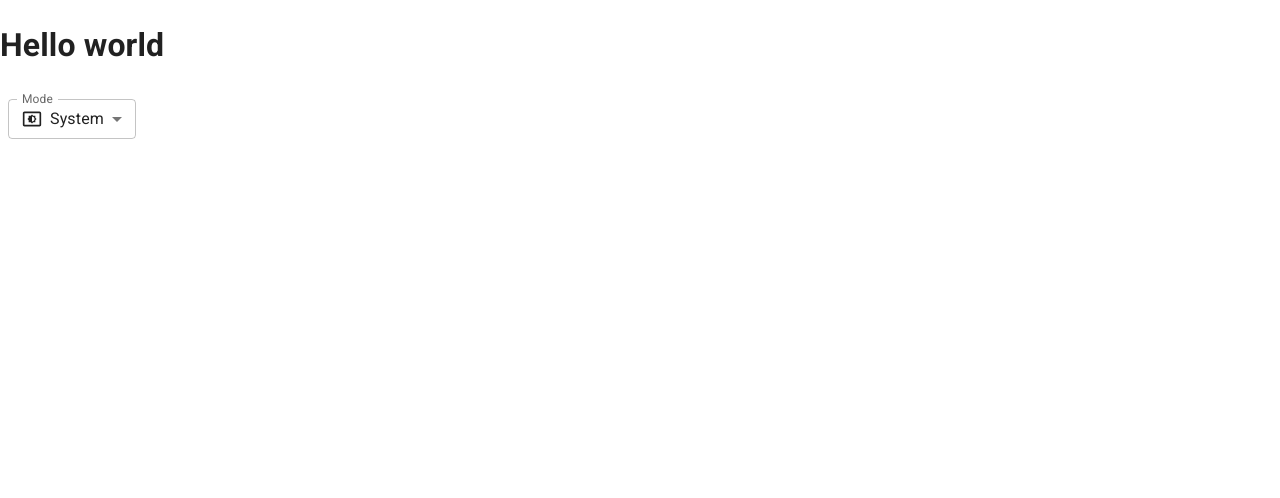
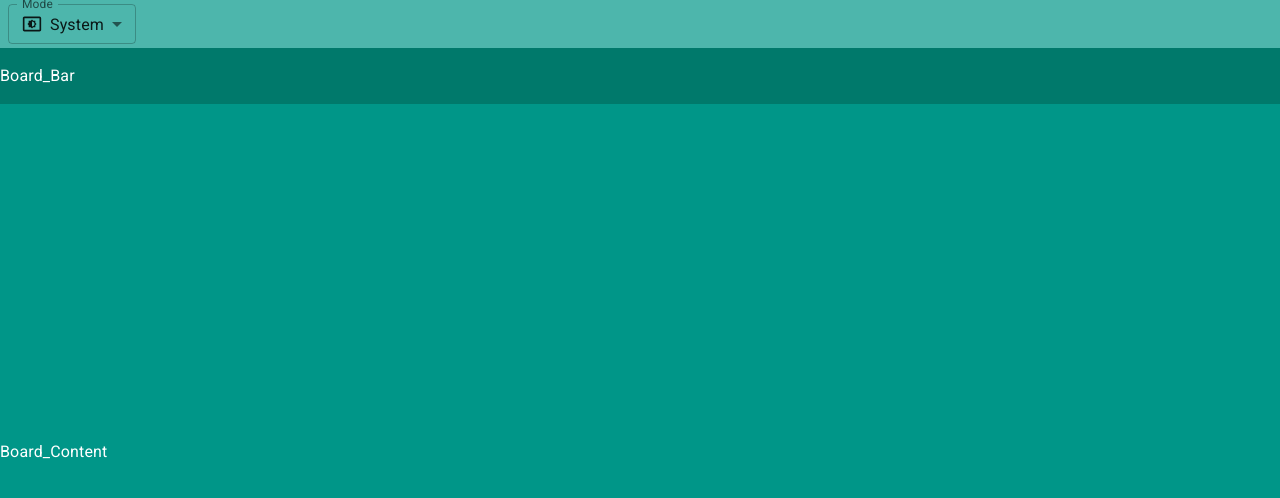
Before and after one commit to CongSon2003/Trello-web, a React (Vite) app: page / in a window 1280 px wide. Shown: the top 498 px of the page. Built offline with nearby package versions, Linux system fonts and the light colour scheme.

Commit message:
basic_layout

```diff
--- a/index.html
+++ b/index.html
@@ -10,7 +10,7 @@
       rel="stylesheet"
       href="https://fonts.googleapis.com/css2?family=Roboto:wght@300;400;500;700&display=swap"
     />
-    <title>Vite + React</title>
+    <title>Trello</title>
   </head>
   <body>
     <div id="root"></div>
--- a/src/App.jsx
+++ b/src/App.jsx
@@ -1,5 +1,6 @@
 import {
   Box,
+  Container,
   FormControl,
   InputLabel,
   MenuItem,
@@ -48,10 +49,46 @@
     );
   }
   return (
-    <div>
-      <h1>Hello world</h1>
-      <SelectSmall />
-    </div>
+    <>
+      <Container disableGutters maxWidth={false} sx={{ height: "100vh" }}>
+        <Box
+          sx={{
+            backgroundColor: "primary.light",
+            height: (theme) => theme.Trello.appBarHeight,
+            width: "100%",
+            display: "flex",
+            alignItems: "center",
+          }}
+        >
+          <SelectSmall />
+        </Box>
+        <Box
+          sx={{
+            backgroundColor: "primary.dark",
+            height: (theme) => theme.Trello.boardBarHeight,
+            width: "100%",
+            display: "flex",
+            alignItems: "center",
+            color: "#fff",
+          }}
+        >
+          Board_Bar
+        </Box>
+        <Box
+          sx={{
+            backgroundColor: "primary.main",
+            width: "100%",
+            height: (theme) =>
+              `calc(100vh - ${theme.Trello.boardBarHeight} - ${theme.Trello.appBarHeight})`,
+            display: "flex",
+            alignItems: "center",
+            color: "#fff",
+          }}
+        >
+          Board_Content
+        </Box>
+      </Container>
+    </>
   );
 }
 
--- a/src/main.jsx
+++ b/src/main.jsx
@@ -5,10 +5,17 @@
 // using theme :
 import theme from "./theme.js";
 import { ThemeProvider } from "@mui/material/styles";
+import { GlobalStyles } from "@mui/material"; // Global CSS Override : customize
+const inputGlobalStyles = (
+  <GlobalStyles
+    styles={(theme) => ({ h1: { color: theme.palette.primary.main } })}
+  />
+);
 createRoot(document.getElementById("root")).render(
   <StrictMode>
     <ThemeProvider theme={theme}>
       <CssBaseline />
+      {inputGlobalStyles}
       <App />
     </ThemeProvider>
   </StrictMode>,
--- a/src/theme.js
+++ b/src/theme.js
@@ -3,18 +3,29 @@
 // Create a theme instance.
 // resource : https://mui.com/material-ui/customization/default-theme/
 const theme = createTheme({
+  Trello: {
+    appBarHeight: "48px",
+    boardBarHeight: "56px",
+  },
   colorSchemes: {
     light: {
       palette: {
         primary: teal,
         secondary: deepOrange,
       },
+      components: {
+        MuiCssBaseline: {
+          styleOverrides: ``, // This is global theme overrides
+        },
+      },
+      // spacing: (factor) => `${0.25 * factor}rem`,
     },
     dark: {
       palette: {
         primary: cyan,
         secondary: orange,
       },
+      // spacing : (factor) => `${0.25 * factor}rem`
     },
   },
 });
```
Also changed, not shown: 1 other file (tests, documents, lock files or other folders).
